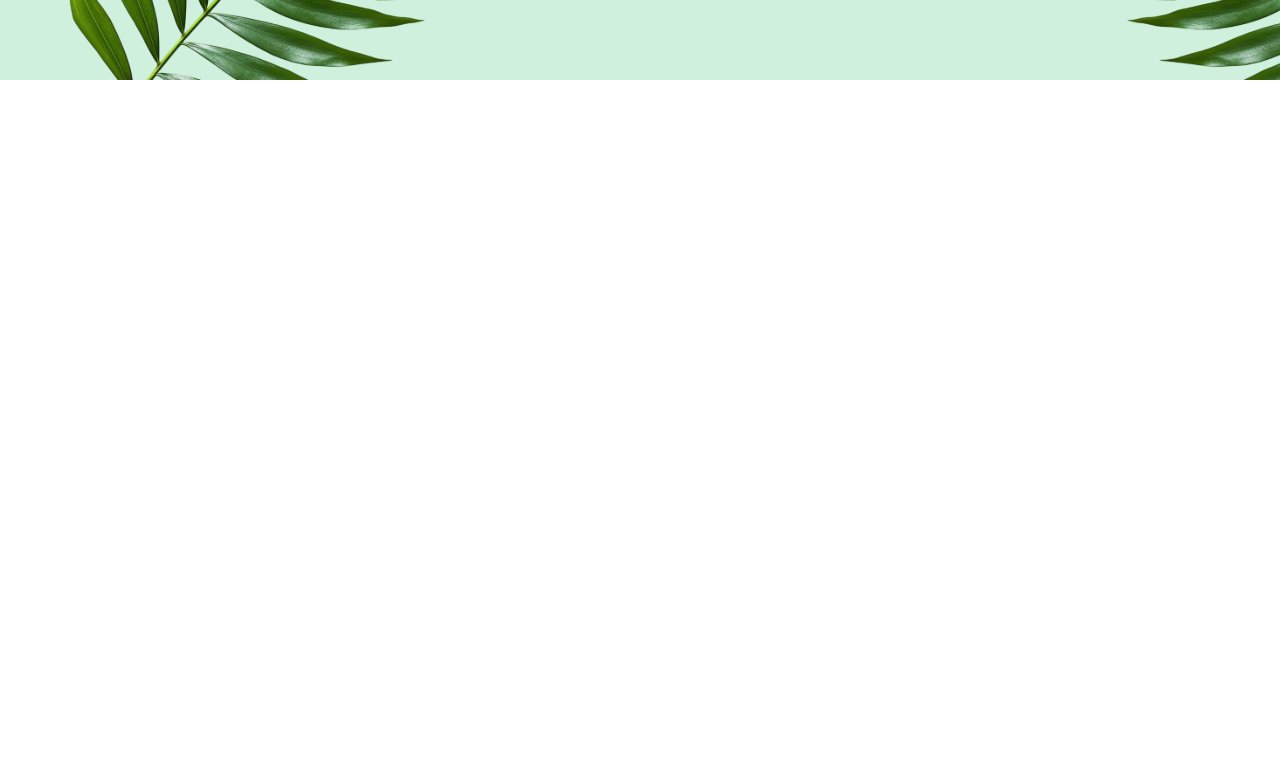
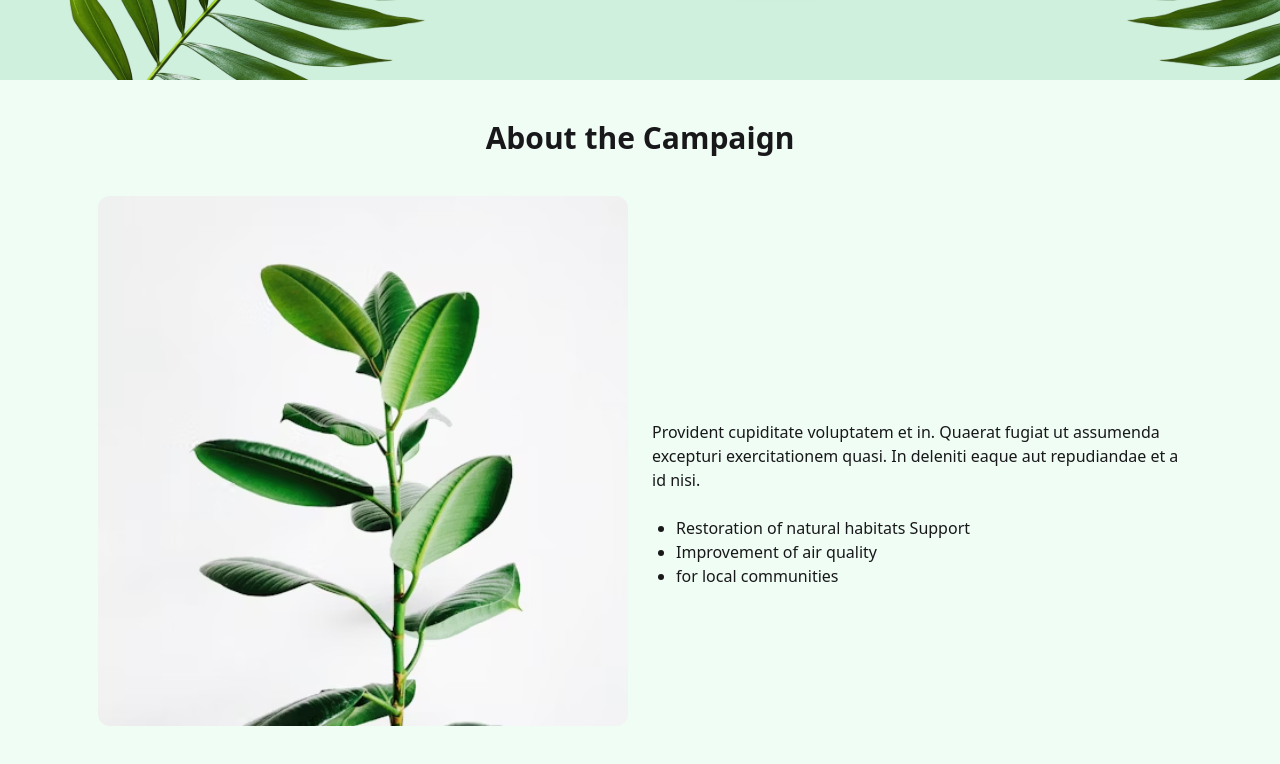
Before and after one commit to ashrafulislam65/green-earth, a plain HTML site: page index.html in a window 1280 px wide. Shown: the part 368-1132 px from the top of the page. Before the commit the page ends 800 px from the top, so only its background shows below. Drawn offline with nearby package versions, Linux system fonts and the light colour scheme.

Commit message:
About the Campaign section added

```diff
--- a/index.html
+++ b/index.html
@@ -50,13 +50,14 @@
             </div>
         </nav>
         <!-- Banner -->
-         <!--  -->
+        <!--  -->
         <section>
             <div class="md:flex px-auto justify-around  items-center bg-[#cff0dc] md:h-[383px]">
                 <img class="" src="./assets/hero-leaf1.png" alt="">
                 <div class=" text-center">
                     <div class="">
-                        <h1 class="text-lg md:text-2xl lg:text-4xl lg:w-[460px]  font-bold">Plant a Tree, Grow a Future</h1>
+                        <h1 class="text-lg md:text-2xl lg:text-4xl lg:w-[460px]  font-bold">Plant a Tree, Grow a Future
+                        </h1>
                         <p class="py-6 ">
                             Join our mission to plant 1 million trees and make the Earth greener for future generations.
                         </p>
@@ -66,6 +67,29 @@
                 <img class="" src="./assets/hero-leaf2.png" alt="">
             </div>
         </section>
+        <!-- About campaign -->
+        <section class="">
+
+            <div class=" bg-[#f0fdf4] lg:pb-[100px] ">
+                <h1 class="text-center font-bold text-3xl lg:py-10">About the Campaign</h1>
+                <div class="lg:flex justify-center gap-6" >
+                    <img class="lg:w-[530px] rounded-xl lg:h-[530px]" src="./assets/about.png" alt="">
+                    <div class="text-center lg:py-50 lg:w-[530px] lg:h-[198px]  lg:text-left">
+
+                        <p class="py-6 ">
+                            Provident cupiditate voluptatem et in. Quaerat fugiat ut assumenda excepturi exercitationem
+                            quasi. In deleniti eaque aut repudiandae et a id nisi.
+                        </p>
+                        <ul class="px-6">
+                            <li class="list-disc">Restoration of natural habitats  Support </li>
+                            <li class="list-disc">Improvement of air quality</li>
+                            <li class="list-disc">for local communities</li>
+                        </ul>
+                    </div>
+
+                </div>
+            </div>
+        </section>
     </header>
     <main></main>
     <footer></footer>
```
